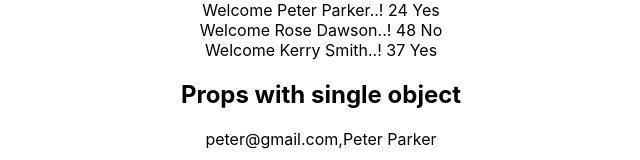
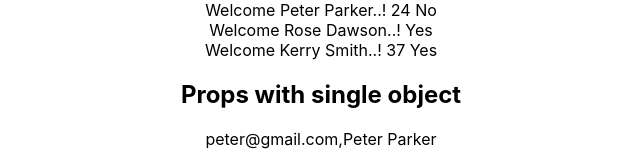
Before and after one commit to Aditya1113/BOE, a React (Create React App) app in the folder reactjsnov2023/: page / in a window 1280 px wide. Shown: the top 160 px of the page, without its empty margins (319-959 px from the left). Built offline with nearby package versions, Linux system fonts and the light colour scheme.

Commit message:
defaultPRops

```diff
--- a/reactjsnov2023/src/App.jsx
+++ b/reactjsnov2023/src/App.jsx
@@ -1,5 +1,3 @@
-//rafce
-
 import "./App.css";
 import React from "react";
 import Header from "./Components/Header";
@@ -21,9 +19,9 @@ const App = () => {
 
   return (
     <div className="App">
-      <Header name="Peter Parker" age={24} isAdmin={true} />
-      <Header name="Rose Dawson" age={48} isAdmin={false} />
-      <Header name="Kerry Smith" age={37} isAdmin={true} />
+      <Header name="Peter Parker" age={24} isAdmin={false} />
+      <Header name="Rose Dawson" />
+      <Header name="Kerry Smith" age={37} />
 
       <Person personDetails={personInfo} />
       <Student students={StudentDetails}/>
--- a/reactjsnov2023/src/Components/Header.jsx
+++ b/reactjsnov2023/src/Components/Header.jsx
@@ -13,4 +13,8 @@ const Header = ({ name, age,isAdmin }) => {
   );
 };
 
+Header.defaultProps = {
+  isAdmin:true
+}
+
 export default Header;
```
